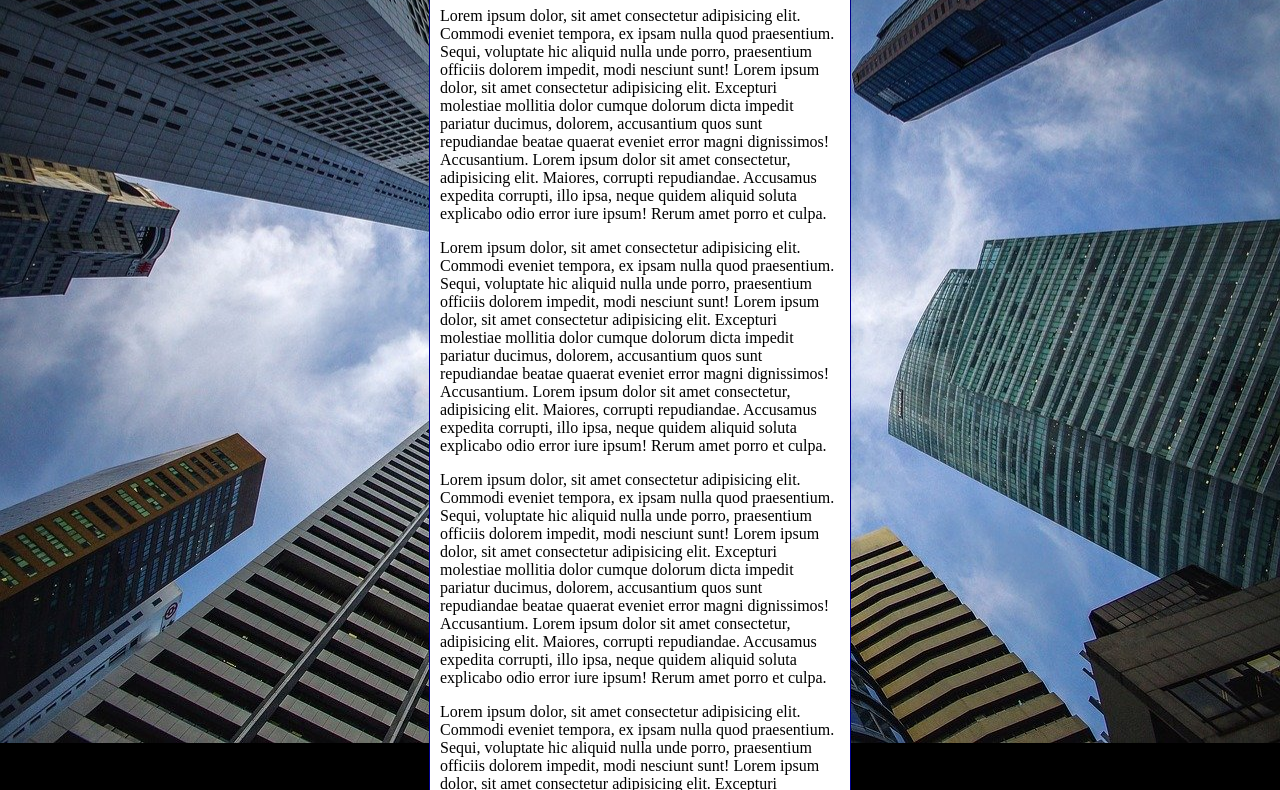
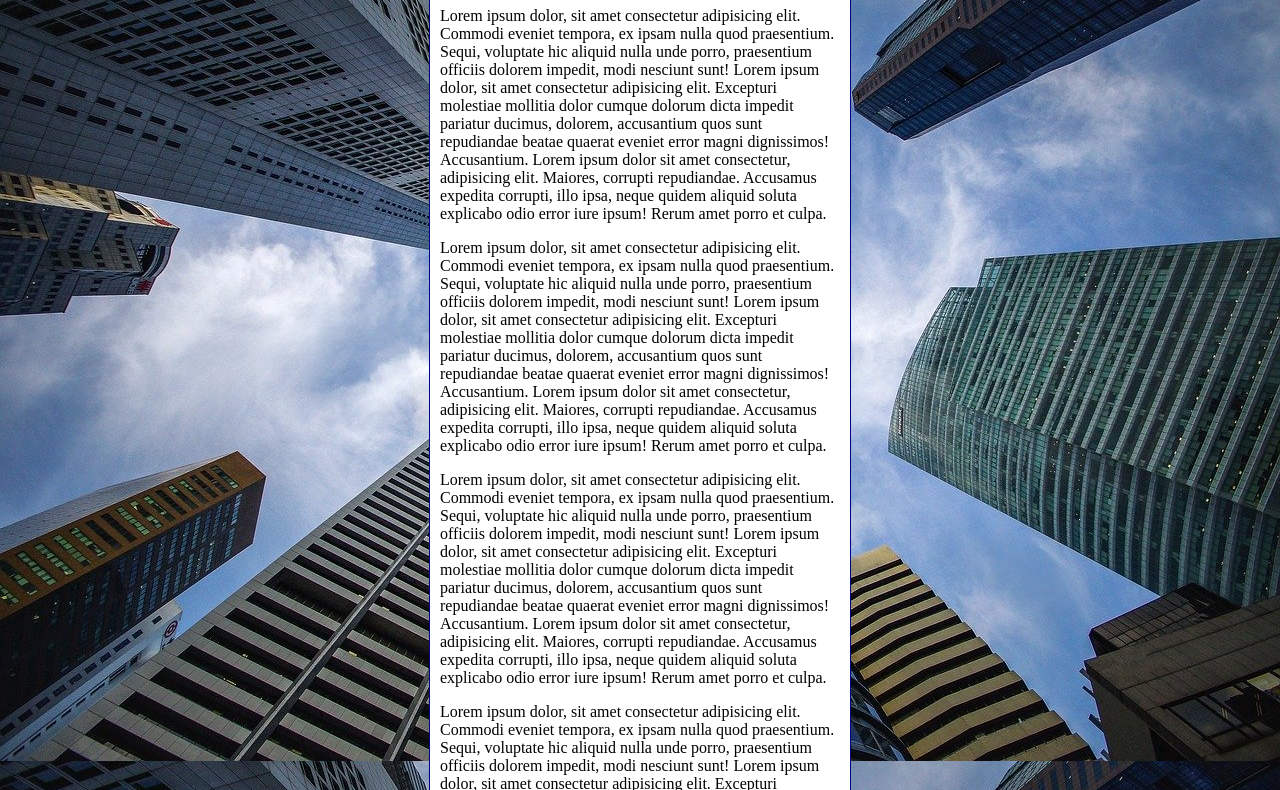
Before and after one commit to Mateusfreitas12/html-css, a plain HTML site: page exercicios/ex022/fundo06.html in a window 1280 px wide. Shown: the part 92-882 px from the top of the page. Drawn offline with Linux system fonts and the light colour scheme.

Commit message:
Update fundo06.html

```diff
--- a/exercicios/ex022/fundo06.html
+++ b/exercicios/ex022/fundo06.html
@@ -3,21 +3,27 @@
 <head>
     <meta charset="UTF-8">
     <meta name="viewport" content="width=device-width, initial-scale=1.0">
-    <title>Document</title>
+    <title>Fundo fixo de tela</title>
     <style>
         body{
             height: 100vh;
+            /*
             background-color: black;
             background-image: url('imagens/wallpaper002.jpg');
             background-position: center;
             background-repeat: no-repeat;
+            background-size: cover;
+            background-attachment: fixed;
+            */
+
+            background: black url('imagens/wallpaper002.jpg') center no-repeat fixed;
             background-size: cover;
         }
 
         main{
             background-color: white;
             margin: auto;
-            width: 400px;
+            max-width: 400px;
             padding: 10px;
             border: 1px solid darkblue;
             border-radius: 15px;
```
